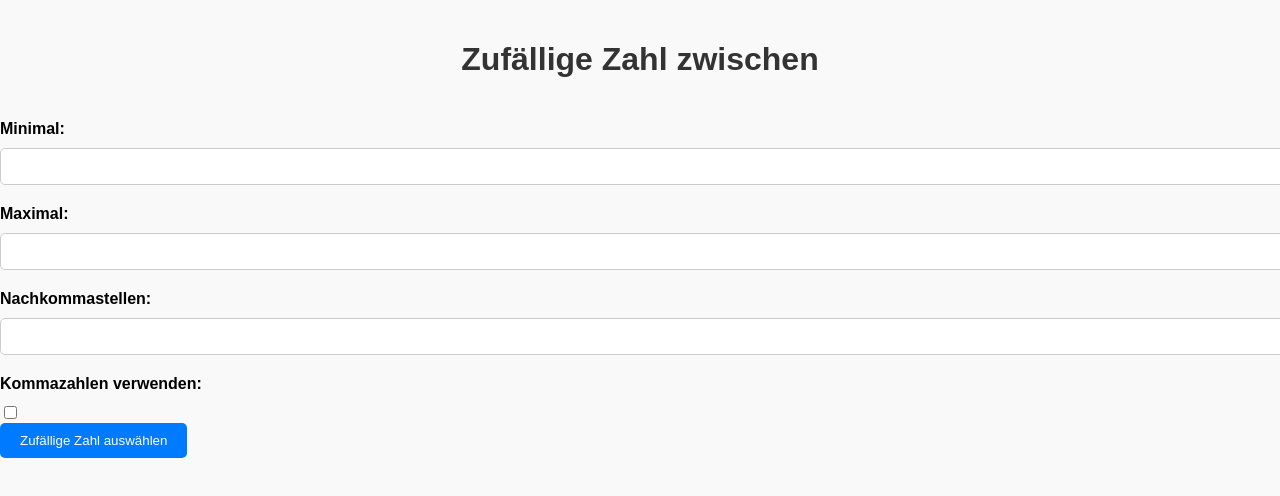
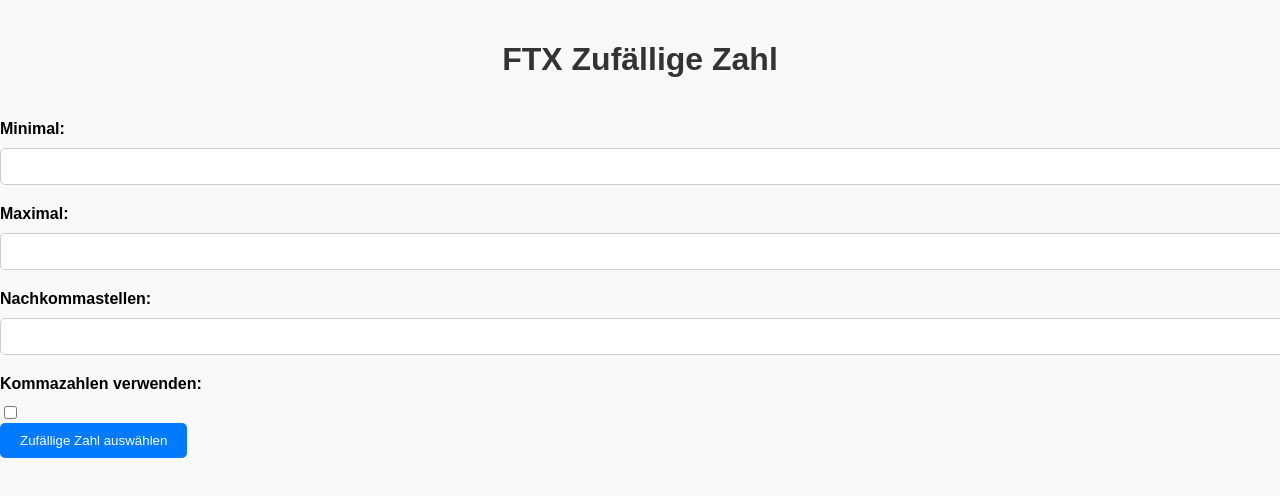
Before and after one commit to FTX-GmbH/zufaellige_zahl, a plain HTML site: page index.html in a window 1280 px wide. Shown: the top 496 px of the page. Drawn offline with Linux system fonts and the light colour scheme.

Commit message:
Update index.html

```diff
--- a/index.html
+++ b/index.html
@@ -48,7 +48,7 @@
     </style>
 </head>
 <body>
-    <h1>Zufällige Zahl zwischen</h1>
+    <h1>FTX Zufällige Zahl</h1>
     <label for="zwischen">Minimal:</label>
     <input type="number" id="zwischen" min="0">
     <br>
```
